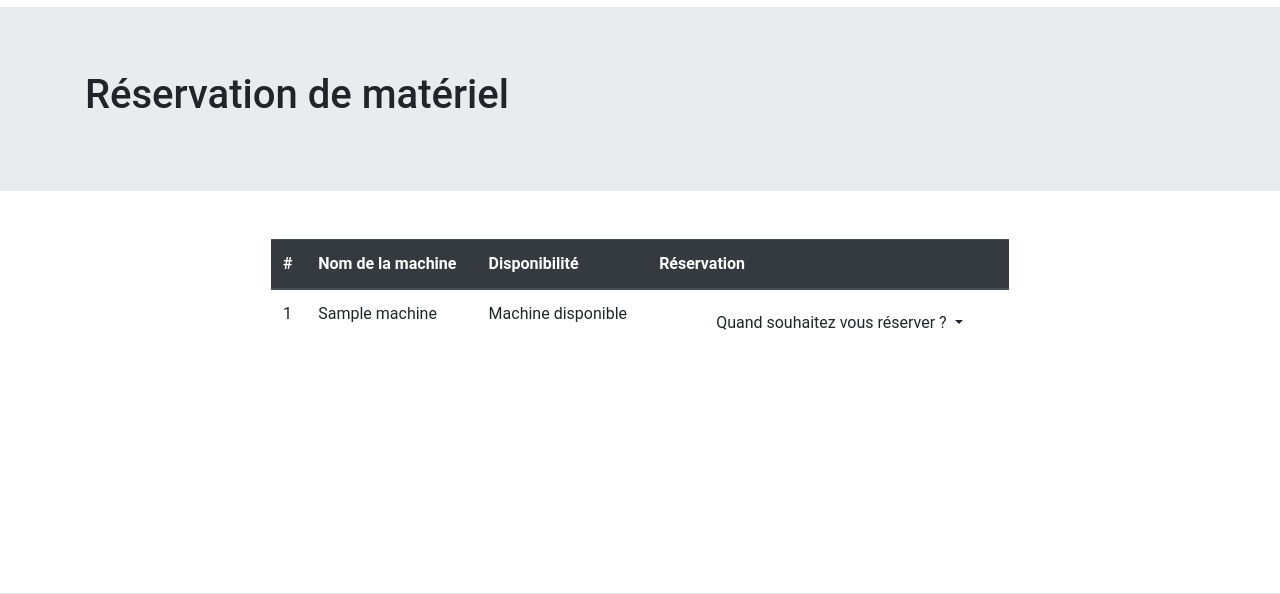
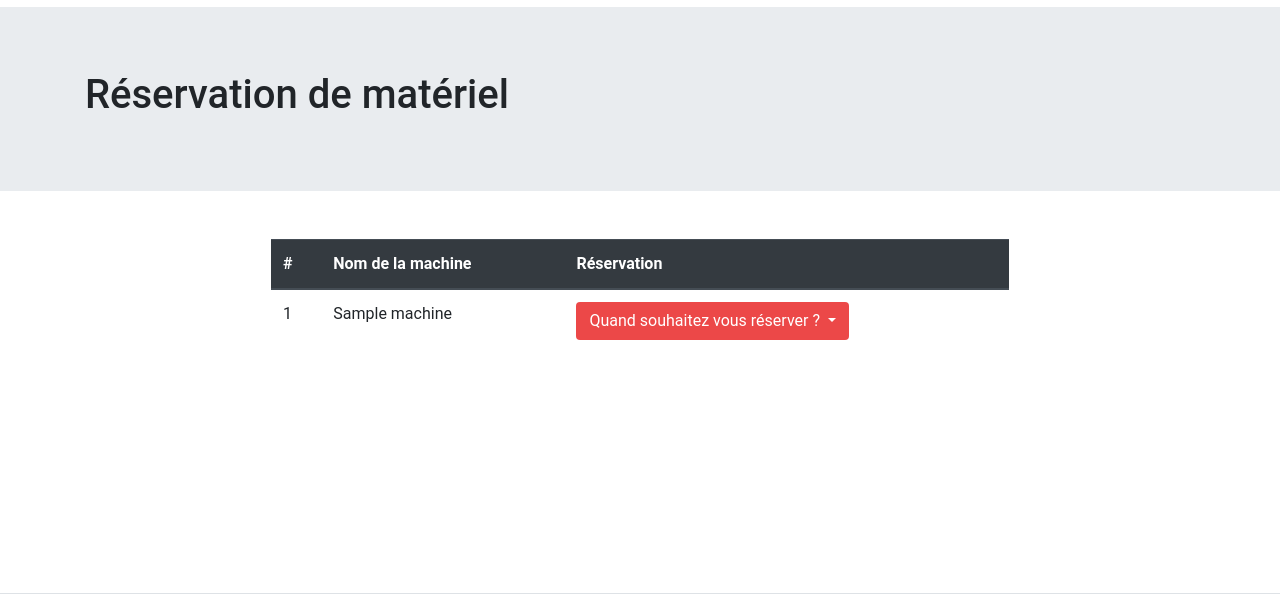
Before and after one commit to SamilErd/Solidarity-Bond, a Symfony app: template templates/reservation/index.html.twig in a window 1280 px wide. Shown: the part 71-665 px from the top of the page. Run offline with Twig, Linux system fonts and the light colour scheme; the template is opened without the code that fills it: most values are stand-ins (such as "Sample title", 1, 10 or a date in 2020); some libraries are stand-ins or nearby versions.

Commit message:
reservation page

```diff
--- a/templates/reservation/index.html.twig
+++ b/templates/reservation/index.html.twig
@@ -30,7 +30,6 @@
         <tr>
         <th scope="col">#</th>
         <th scope="col">{% trans %}Nom de la machine{% endtrans %}</th>
-        <th scope="col">{% trans %}Disponibilité{% endtrans %}</th>
         <th scope="col">{% trans %}Réservation{% endtrans %}</th>
         </tr>
       </thead>
@@ -40,21 +39,8 @@
         <td scope="col">{{machine.id}}</td>
         <td scope="col">{{machine.name}}</td>
         <td scope="col">
-          {% if machines is empty%}
-
-            {% trans %}Machine non disponible{% endtrans %}
-
-          {% else %}
-
-            {% trans %}Machine disponible{% endtrans %}
-
-          {% endif %}
-        </td>
-        <td scope="col">
-          <ul>
-            <li>
           <div class="dropdown">
-                <button class="sbtn btn dropdown-toggle nav-link" type="button" id="dropdownMenuButton" data-toggle="dropdown" aria-haspopup="true" aria-expanded="false">
+            <button class="sbtn btn dropdown-toggle btn_form_css" type="button" id="button" data-toggle="dropdown" aria-haspopup="true" aria-expanded="false">
             {% trans %}Quand souhaitez vous réserver ?{% endtrans %}
             </button>
             <div class="dropdown-menu" aria-labelledby="dropdownMenuButton">
@@ -62,8 +48,6 @@
               <a class="dropdown-item" id="button-drop" href="{{path('machine')}}">{% trans %}Après-Midi{% endtrans %}</a>
             </div>
           </div>
-            </li>
-          </ul>
         </td>
         </tr>
       {% endfor %}
```
Also changed, not shown: 1 other file. Lines whose indentation alone changed are shown as unchanged.
